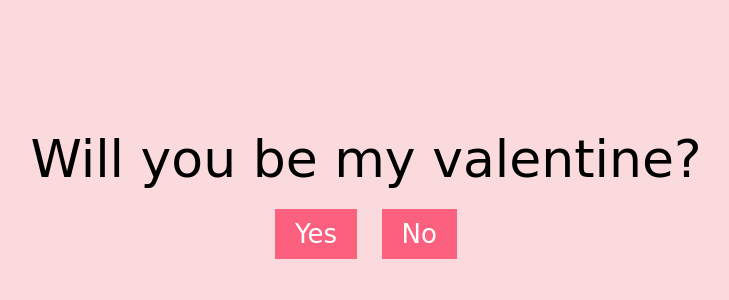
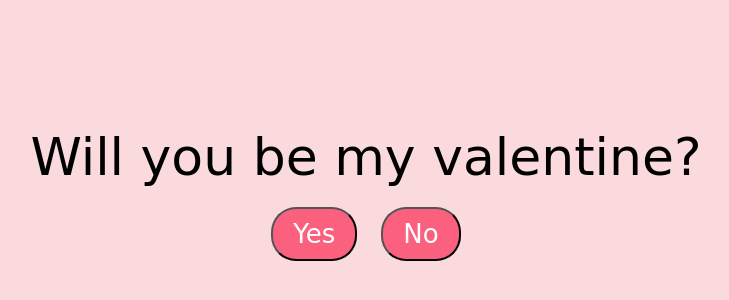
Before and after one commit to nhantran1711/valentine-day, a plain HTML site: page index.html in a window 1280 px wide. Shown: the part 206-506 px from the top of the page, without its empty margins (274-1003 px from the left). Drawn offline with Linux system fonts and the light colour scheme.

Commit message:
Styling for the website

```diff
--- a/style.css
+++ b/style.css
@@ -1,18 +1,18 @@
 /* style.css */
 
 body {
-    font-family: Arial, sans-serif; /* Fallback font family */
-    text-align: center; /* Center-align text */
-    margin: 0; /* Remove default margin */
+    font-family: 'Times New Roman', Times, serif;
+    text-align: center;
+    margin: 0;
     background-color: #FADADD; /* Set background color to light pink */
 }
 
 #container {
-    display: flex; /* Use flexbox layout */
-    flex-direction: column; /* Stack elements vertically */
-    align-items: center; /* Center-align items horizontally */
-    justify-content: center; /* Center-align items vertically */
-    height: 100vh; /* Make the container full viewport height */
+    display: flex;
+    flex-direction: column;
+    align-items: center;
+    justify-content: center;
+    height: 100vh;
 }
 
 #image-container {
@@ -20,8 +20,8 @@ body {
 }
 
 #question {
-    font-family: 'Sacramento', cursive; /* Apply Sacramento font to the question */
-    font-size: 52px; /* Set font size for the question */
+    font-family: 'Sacramento', cursive;
+    font-size: 52px;
 }
 
 #options {
@@ -29,12 +29,12 @@ body {
 }
 
 button {
-    padding: 10px 20px; /* Set padding for buttons */
-    margin: 0 10px; /* Set margin around buttons */
-    font-size: 26px; /* Set font size for buttons */
-    font-family: 'Sacramento', cursive; /* Apply Sacramento font to the options */
-    background-color: #FB607F; /* Set button background color */
-    color: white; /* Set text color to white */
-    border: none; /* Remove button border */
-    cursor: pointer; /* Set cursor to pointer on hover */
+    padding: 10px 20px;
+    margin: 0 10px;
+    font-size: 26px;
+    font-family: 'Sacramento', cursive;
+    background-color: #FB607F;
+    color: white;
+    border-radius: 25px;
+    cursor: pointer;
 }
```
